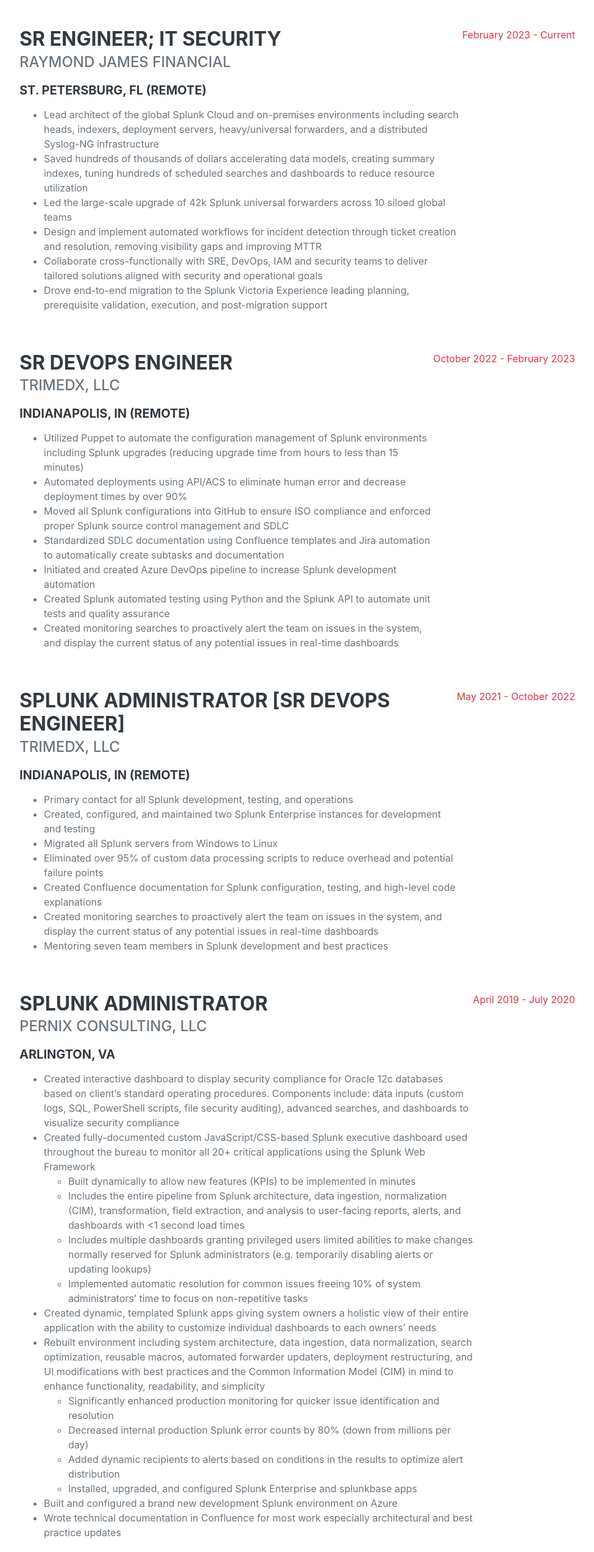
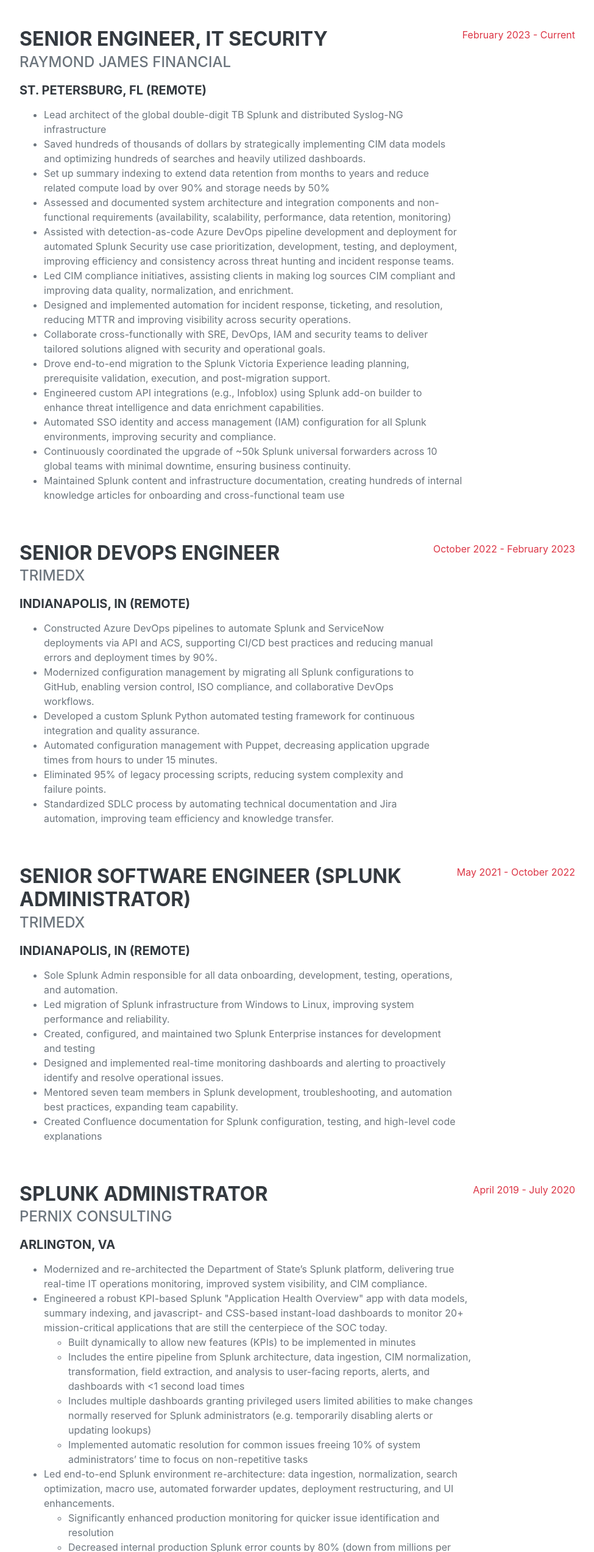
Before and after one commit to JacobPEvans/tf-static-website, a plain HTML site: page s3-files/index.html in a window 1280 px wide. Shown: the part 951-3496 px from the top of the page at 61% size, without its empty margins (288-1263 px from the left). Drawn offline with nearby package versions, Linux system fonts and the light colour scheme; a web font is replaced by a local one.

Commit message:
Update resume details: refine job titles and enhance experience descriptions for clarity and impact. Based on source-of-truth markdown resume
Signed-off-by: JacobPEvans <20714140+JacobPEvans@users.noreply.github.com>

```diff
--- a/s3-files/index.html
+++ b/s3-files/index.html
@@ -66,17 +66,24 @@
                     <h2 class="mb-5">Experience</h2>
                     <div class="d-flex flex-column flex-md-row justify-content-between mb-5">
                         <div class="flex-grow-1">
-                            <h3 class="mb-0">Sr Engineer; IT Security</h3>
+                            <h3 class="mb-0">Senior Engineer, IT Security</h3>
                             <div class="subheading mb-3">Raymond James Financial</div>
                             <h5>St. Petersburg, FL (Remote)</h5>
                             <p>
 								<ul>
-									<li>Lead architect of the global Splunk Cloud and on-premises environments including search heads, indexers, deployment servers, heavy/universal forwarders, and a distributed Syslog-NG infrastructure</li>
-									<li>Saved hundreds of thousands of dollars accelerating data models, creating summary indexes, tuning hundreds of scheduled searches and dashboards to reduce resource utilization</li>
-									<li>Led the large-scale upgrade of 42k Splunk universal forwarders across 10 siloed global teams</li>
-									<li>Design and implement automated workflows for incident detection through ticket creation and resolution, removing visibility gaps and improving MTTR</li>
-									<li>Collaborate cross-functionally with SRE, DevOps, IAM and security teams to deliver tailored solutions aligned with security and operational goals</li>
-									<li>Drove end-to-end migration to the Splunk Victoria Experience leading planning, prerequisite validation, execution, and post-migration support</li>
+									<li>Lead architect of the global double-digit TB Splunk and distributed Syslog-NG infrastructure</li>
+									<li>Saved hundreds of thousands of dollars by strategically implementing CIM data models and optimizing hundreds of searches and heavily utilized dashboards.</li>
+									<li>Set up summary indexing to extend data retention from months to years and reduce related compute load by over 90% and storage needs by 50%</li>
+									<li>Assessed and documented system architecture and integration components and non-functional requirements (availability, scalability, performance, data retention, monitoring)</li>
+									<li>Assisted with detection-as-code Azure DevOps pipeline development and deployment for automated Splunk Security use case prioritization, development, testing, and deployment, improving efficiency and consistency across threat hunting and incident response teams.</li>
+									<li>Led CIM compliance initiatives, assisting clients in making log sources CIM compliant and improving data quality, normalization, and enrichment.</li>
+									<li>Designed and implemented automation for incident response, ticketing, and resolution, reducing MTTR and improving visibility across security operations.</li>
+									<li>Collaborate cross-functionally with SRE, DevOps, IAM and security teams to deliver tailored solutions aligned with security and operational goals.</li>
+									<li>Drove end-to-end migration to the Splunk Victoria Experience leading planning, prerequisite validation, execution, and post-migration support.</li>
+									<li>Engineered custom API integrations (e.g., Infoblox) using Splunk add-on builder to enhance threat intelligence and data enrichment capabilities.</li>
+									<li>Automated SSO identity and access management (IAM) configuration for all Splunk environments, improving security and compliance.</li>
+									<li>Continuously coordinated the upgrade of ~50k Splunk universal forwarders across 10 global teams with minimal downtime, ensuring business continuity.</li>
+									<li>Maintained Splunk content and infrastructure documentation, creating hundreds of internal knowledge articles for onboarding and cross-functional team use</li>
 								</ul>
 							</p>
                         </div>
@@ -84,18 +91,17 @@
                     </div>
                     <div class="d-flex flex-column flex-md-row justify-content-between mb-5">
                         <div class="flex-grow-1">
-                            <h3 class="mb-0">Sr DevOps Engineer</h3>
-                            <div class="subheading mb-3">TriMedx, LLC</div>
+                            <h3 class="mb-0">Senior DevOps Engineer</h3>
+                            <div class="subheading mb-3">TriMedx</div>
                             <h5>Indianapolis, IN (Remote)</h5>
                             <p>
 								<ul>
-									<li>Utilized Puppet to automate the configuration management of Splunk environments including Splunk upgrades (reducing upgrade time from hours to less than 15 minutes)</li>
-									<li>Automated deployments using API/ACS to eliminate human error and decrease deployment times by over 90%</li>
-									<li>Moved all Splunk configurations into GitHub to ensure ISO compliance and enforced proper Splunk source control management and SDLC</li>
-									<li>Standardized SDLC documentation using Confluence templates and Jira automation to automatically create subtasks and documentation</li>
-									<li>Initiated and created Azure DevOps pipeline to increase Splunk development automation</li>
-									<li>Created Splunk automated testing using Python and the Splunk API to automate unit tests and quality assurance</li>
-									<li>Created monitoring searches to proactively alert the team on issues in the system, and display the current status of any potential issues in real-time dashboards</li>
+									<li>Constructed Azure DevOps pipelines to automate Splunk and ServiceNow deployments via API and ACS, supporting CI/CD best practices and reducing manual errors and deployment times by 90%.</li>
+									<li>Modernized configuration management by migrating all Splunk configurations to GitHub, enabling version control, ISO compliance, and collaborative DevOps workflows.</li>
+									<li>Developed a custom Splunk Python automated testing framework for continuous integration and quality assurance.</li>
+									<li>Automated configuration management with Puppet, decreasing application upgrade times from hours to under 15 minutes.</li>
+									<li>Eliminated 95% of legacy processing scripts, reducing system complexity and failure points.</li>
+									<li>Standardized SDLC process by automating technical documentation and Jira automation, improving team efficiency and knowledge transfer.</li>
 								</ul>
 							</p>
                         </div>
@@ -103,18 +109,17 @@
                     </div>
                     <div class="d-flex flex-column flex-md-row justify-content-between mb-5">
                         <div class="flex-grow-1">
-                            <h3 class="mb-0">Splunk Administrator [Sr DevOps Engineer]</h3>
-                            <div class="subheading mb-3">TriMedx, LLC</div>
+                            <h3 class="mb-0">Senior Software Engineer (Splunk Administrator)</h3>
+                            <div class="subheading mb-3">TriMedx</div>
                             <h5>Indianapolis, IN (Remote)</h5>
                             <p>
 								<ul>
-									<li>Primary contact for all Splunk development, testing, and operations</li>
+									<li>Sole Splunk Admin responsible for all data onboarding, development, testing, operations, and automation.</li>
+									<li>Led migration of Splunk infrastructure from Windows to Linux, improving system performance and reliability.</li>
 									<li>Created, configured, and maintained two Splunk Enterprise instances for development and testing</li>
-									<li>Migrated all Splunk servers from Windows to Linux</li>
-									<li>Eliminated over 95% of custom data processing scripts to reduce overhead and potential failure points</li>
+									<li>Designed and implemented real-time monitoring dashboards and alerting to proactively identify and resolve operational issues.</li>
+									<li>Mentored seven team members in Splunk development, troubleshooting, and automation best practices, expanding team capability.</li>
 									<li>Created Confluence documentation for Splunk configuration, testing, and high-level code explanations</li>
-									<li>Created monitoring searches to proactively alert the team on issues in the system, and display the current status of any potential issues in real-time dashboards</li>
-									<li>Mentoring seven team members in Splunk development and best practices</li>
 								</ul>
 							</p>
                         </div>
@@ -123,28 +128,32 @@
                     <div class="d-flex flex-column flex-md-row justify-content-between mb-5">
                         <div class="flex-grow-1">
                             <h3 class="mb-0">Splunk Administrator</h3>
-                            <div class="subheading mb-3">Pernix Consulting, LLC</div>
+                            <div class="subheading mb-3">Pernix Consulting</div>
                             <h5>Arlington, VA</h5>
                             <p>
                                 <ul>
-									<li>Created interactive dashboard to display security compliance for Oracle 12c databases based on client’s standard operating procedures. Components include: data inputs (custom logs, SQL, PowerShell scripts, file security auditing), advanced searches, and dashboards to visualize security compliance</li>
-									<li>Created fully-documented custom JavaScript/CSS-based Splunk executive dashboard used throughout the bureau to monitor all 20+ critical applications using the Splunk Web Framework</li>
+                                    <li>Modernized and re-architected the Department of State’s Splunk platform, delivering true real-time IT operations monitoring, improved system visibility, and CIM compliance.</li>
+                                    <li>Engineered a robust KPI-based Splunk "Application Health Overview" app with data models, summary indexing, and javascript- and CSS-based instant-load dashboards to monitor 20+ mission-critical applications that are still the centerpiece of the SOC today.
                                         <ul>
                                             <li>Built dynamically to allow new features (KPIs) to be implemented in minutes</li>
-										<li>Includes the entire pipeline from Splunk architecture, data ingestion, normalization (CIM), transformation, field extraction, and analysis to user-facing reports, alerts, and dashboards with <1 second load times</li>
+                                            <li>Includes the entire pipeline from Splunk architecture, data ingestion, CIM normalization, transformation, field extraction, and analysis to user-facing reports, alerts, and dashboards with &lt;1 second load times</li>
                                             <li>Includes multiple dashboards granting privileged users limited abilities to make changes normally reserved for Splunk administrators (e.g. temporarily disabling alerts or updating lookups)</li>
                                             <li>Implemented automatic resolution for common issues freeing 10% of system administrators’ time to focus on non-repetitive tasks</li>
                                         </ul>
-									<li>Created dynamic, templated Splunk apps giving system owners a holistic view of their entire application with the ability to customize individual dashboards to each owners’ needs</li>
-									<li>Rebuilt environment including system architecture, data ingestion, data normalization, search optimization, reusable macros, automated forwarder updaters, deployment restructuring, and UI modifications with best practices and the Common Information Model (CIM) in mind to enhance functionality, readability, and simplicity</li>
+                                    </li>
+                                    <li>Led end-to-end Splunk environment re-architecture: data ingestion, normalization, search optimization, macro use, automated forwarder updates, deployment restructuring, and UI enhancements.
                                         <ul>
                                             <li>Significantly enhanced production monitoring for quicker issue identification and resolution</li>
                                             <li>Decreased internal production Splunk error counts by 80% (down from millions per day)</li>
                                             <li>Added dynamic recipients to alerts based on conditions in the results to optimize alert distribution</li>
                                             <li>Installed, upgraded, and configured Splunk Enterprise and splunkbase apps</li>
                                         </ul>
-									<li>Built and configured a brand new development Splunk environment on Azure</li>
-									<li>Wrote technical documentation in Confluence for most work especially architectural and best practice updates</li>
+                                    </li>
+                                    <li>Reduced Splunk production error volume by 80%, increasing reliability and reducing support tickets.</li>
+                                    <li>Automated resolution of common issues, freeing 10% of system administrators’ time for strategic work.</li>
+                                    <li>Developed a unified Oracle security compliance dashboard using SQL, DB Connect, PowerShell, and file system auditing, aligned to standard operating procedures.</li>
+                                    <li>Built dynamic, templated Splunk apps for system owners, enabling holistic, customizable plug-and-play application monitoring.</li>
+                                    <li>Built new Splunk environments for development, test automation, and staging validation.</li>
                                 </ul>
 							</p>
                         </div>
@@ -157,17 +166,13 @@
                             <h5>Arlington, VA</h5>
                             <p>
 								<ul>
-									<li>Built Splunk up from a fresh install to actively monitoring hundreds of VMs from architecture to GUI components</li>
-									<li>Architected indexes, indexers, cluster master, and deployment server according to Splunk best practices</li>
-									<li>On-boarded and normalized hundreds of log types into Splunk such as: OS data, Active Directory, IIS, Oracle database (DB Connect), Tuxedo, Control-M, WebLogic, and webMethods data including many DoS external integrations</li>
-									<li>Created numerous Splunk reports, alerts, and interactive dashboards to track: successful and failed transactions (in to, out of, and/or through the system), system errors, timeouts, interactive log analysis, security, etc.</li>
-									<li>Automated the maintenance and monitoring of three production systems and 25 non-prod environments with Splunk, Control-M, webMethods, batch, and PowerShell to reduce resolution time and automatically resolve issues</li>
-									<li>Acted as the main point of contact to identify and resolve production issues involving the full application stack containing: Oracle database, webMethods, Tuxedo, WebLogic, IIS, and ext. integrations (SOAP, HTTP, JMS, API)</li>
-									<li>Automated code deployments using Control-M, SQL, Windows cmd, and PowerShell to reduce development and production upgrade time by up to 80% and eliminate human error</li>
-									<li>Optimized slowest multi-day database SQL statements saving over 80 hours of production downtime for a major upgrade, and reduced execution time of sensitive data scrub SQL scripts by 70% while improving data integrity</li>
-									<li>Provided day-to-day technical support as the primary point of contact supporting 15 functional analysts for issues, enhancements, script reviews, and other technical inquiries especially related to advanced SQL data analysis</li>
-									<li>Mentored four new hires on business processes, development, system monitoring, and issue resolution</li>
-									<li>Wrote technical documentation in Confluence for all work performed (code deliveries, production issues, etc.)</li>
+									<li>Architected and deployed a production Splunk environment from nothing to monitoring hundreds of VMs supporting the Department of State's financial management ERP system, improving operational visibility and reducing recovery time from days to minutes.</li>
+									<li>Served as the lead point of contact for production issue resolution across the full application stack: Oracle, webMethods, Tuxedo, WebLogic, Control-M, and external integrations (API, HTTP, SOAP, JMS).</li>
+									<li>Automated deployments, upgrades, monitoring, and maintenance of 25+ environments using Control-M, PowerShell, and Splunk, reducing incident resolution time and manual effort.</li>
+									<li>Mentored four junior developers and analysts in system support, development workflows, technical troubleshooting, and documentation.</li>
+									<li>Optimized multi-day SQL batch jobs, slashing major release downtimes by over 80 hours.</li>
+									<li>Built advanced dashboards and alerting to track transaction integrity, system errors, timeouts, and security events.</li>
+									<li>Created comprehensive documentation of processes, solutions, and deployments in Confluence for repeatable delivery.</li>
 								</ul>
 							</p>
                         </div>
@@ -175,7 +180,7 @@
                     </div>
                     <div class="d-flex flex-column flex-md-row justify-content-between mb-5">
                         <div class="flex-grow-1">
-                            <h3 class="mb-0">Consultant (PeopleSoft Developer)</h3>
+                            <h3 class="mb-0">Technical Consultant (PeopleSoft Developer)</h3>
                             <div class="subheading mb-3">Oracle</div>
                             <h5>Arlington, VA</h5>
                             <p>
@@ -188,21 +193,7 @@
 								</ul>
 							</p>
                         </div>
-                        <div class="flex-shrink-0"><span class="text-primary">June 2014 - September 2016</span></div>
-                    </div>
-                    <div class="d-flex flex-column flex-md-row justify-content-between mb-5">
-                        <div class="flex-grow-1">
-                            <h3 class="mb-0">Technical Consultant (PeopleSoft Developer)</h3>
-                            <div class="subheading mb-3">Oracle</div>
-                            <h5>Durham, OR</h5>
-                            <p>
-								<ul>
-									<li>Tested and verified functionality of Agile development; tracked with Jira</li>
-									<li>Created design documents on evolving Siebel, OPA, and Oracle database logic, infrastructure, and integration</li>
-								</ul>
-							</p>
-                        </div>
-                        <div class="flex-shrink-0"><span class="text-primary">September 2013 - June 2014</span></div>
+                        <div class="flex-shrink-0"><span class="text-primary">September 2013 - September 2016</span></div>
                     </div>
                     <div class="d-flex flex-column flex-md-row justify-content-between">
                         <div class="flex-grow-1">
@@ -217,7 +208,7 @@
 								</ul>
 							</p>
                         </div>
-                        <div class="flex-shrink-0"><span class="text-primary">(summers) May 2009 - August 2012</span></div>
+                        <div class="flex-shrink-0"><span class="text-primary">May 2009 - August 2012</span></div>
                     </div>
                 </div>
             </section>
```
Lines whose indentation alone changed are shown as unchanged.
